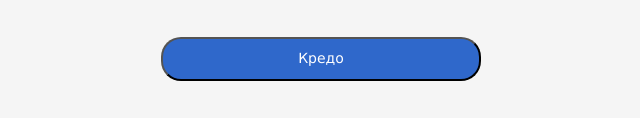
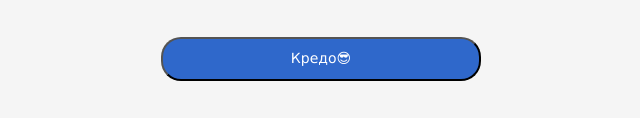
Before and after one commit to mochalove-qa/cv, a plain HTML site: page index.html in a window 1280 px wide. Shown: the part 960-1078 px from the top of the page, 319-959 px from the left. Drawn offline with Linux system fonts and the light colour scheme.

Commit message:
Добавил эмодзи

```diff
--- a/index.html
+++ b/index.html
@@ -81,7 +81,7 @@
       </section>
     </main>
     <footer>
-      <button type = "button" class="button-link" href=""> Кредо </button>
+      <button type = "button" class="button-link" href=""> Кредо😎</button>
     </footer>
     <script type="text/javascript" src="js.js"></script>
   </body>
```
